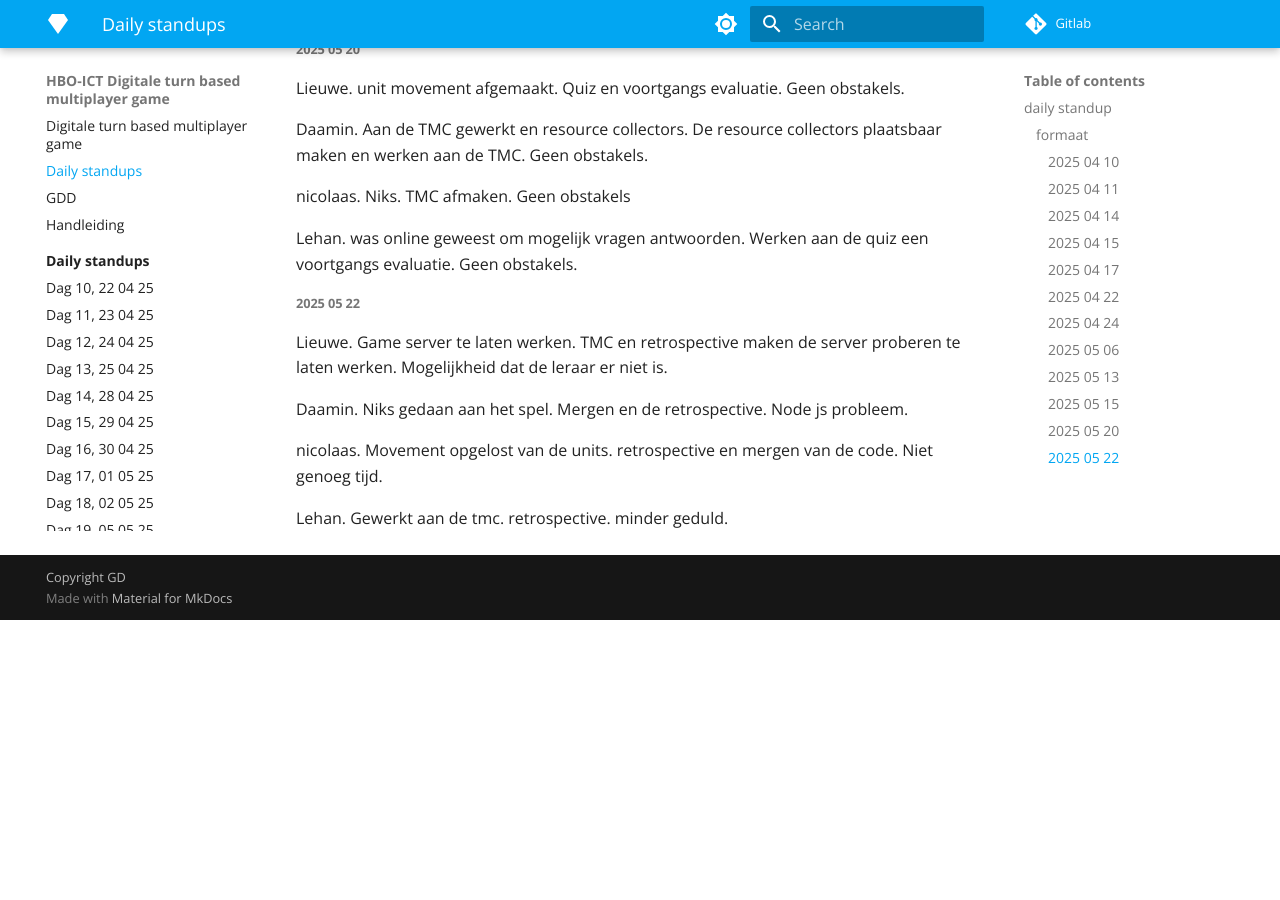
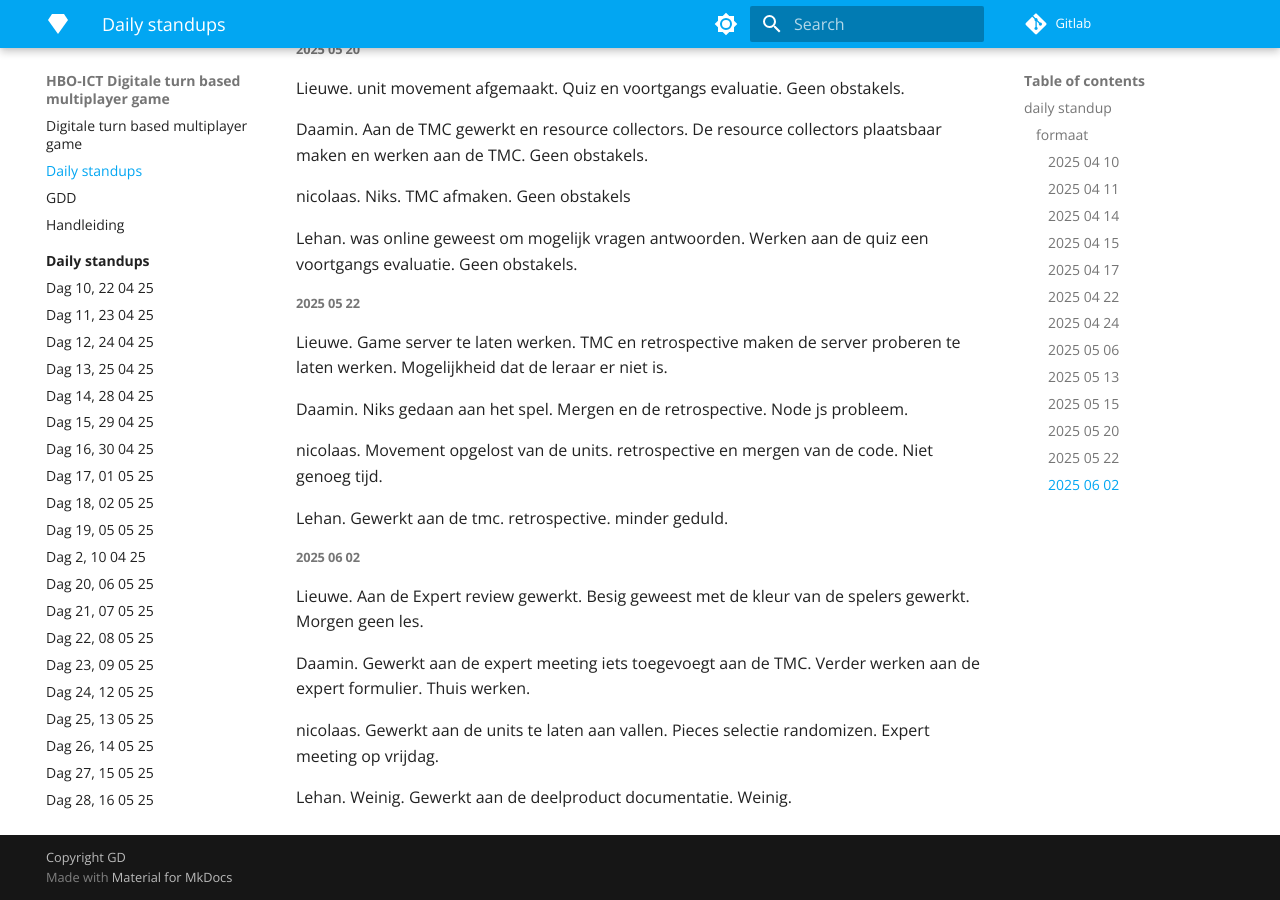
Before and after one commit to lieuweZ/HexFront, an MkDocs documentation site: the page built from docs/Daily standups.md, in a window 1280 px wide and 900 px high, scrolled down 2810 px. Built offline with MkDocs 1.6.1 and Material for MkDocs 9.7.7, drawn with Linux system fonts in a browser that asks for light colours; nearby versions of some CDN libraries; library files that are not in the unit come from our copies; before the commit the page ends 3430 px from its top, so only the background shows below that.

Commit message:
Edit Daily standups.md

```diff
--- a/docs/Daily standups.md
+++ b/docs/Daily standups.md
@@ -122,3 +122,13 @@
 nicolaas. Movement opgelost van de units. retrospective en mergen van de code. Niet genoeg tijd.
 
 Lehan. Gewerkt aan de tmc. retrospective. minder geduld.
+
+##### 2025 06 02
+
+Lieuwe. Aan de Expert review gewerkt. Besig geweest met de kleur van de spelers gewerkt. Morgen geen les.
+
+Daamin. Gewerkt aan de expert meeting iets toegevoegt aan de TMC. Verder werken aan de expert formulier. Thuis werken.
+
+nicolaas. Gewerkt aan de units te laten aan vallen. Pieces selectie randomizen. Expert meeting op vrijdag.
+
+Lehan. Weinig. Gewerkt aan de deelproduct documentatie. Weinig.
```
